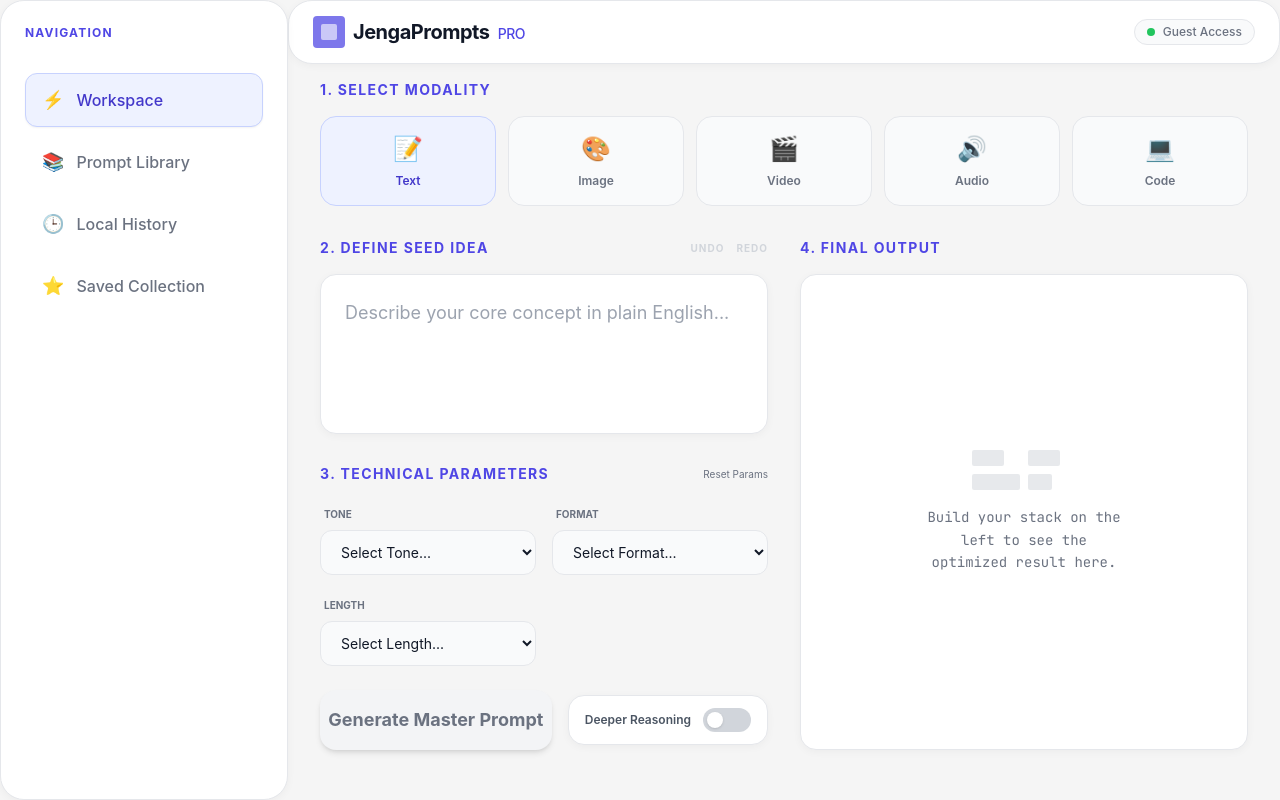
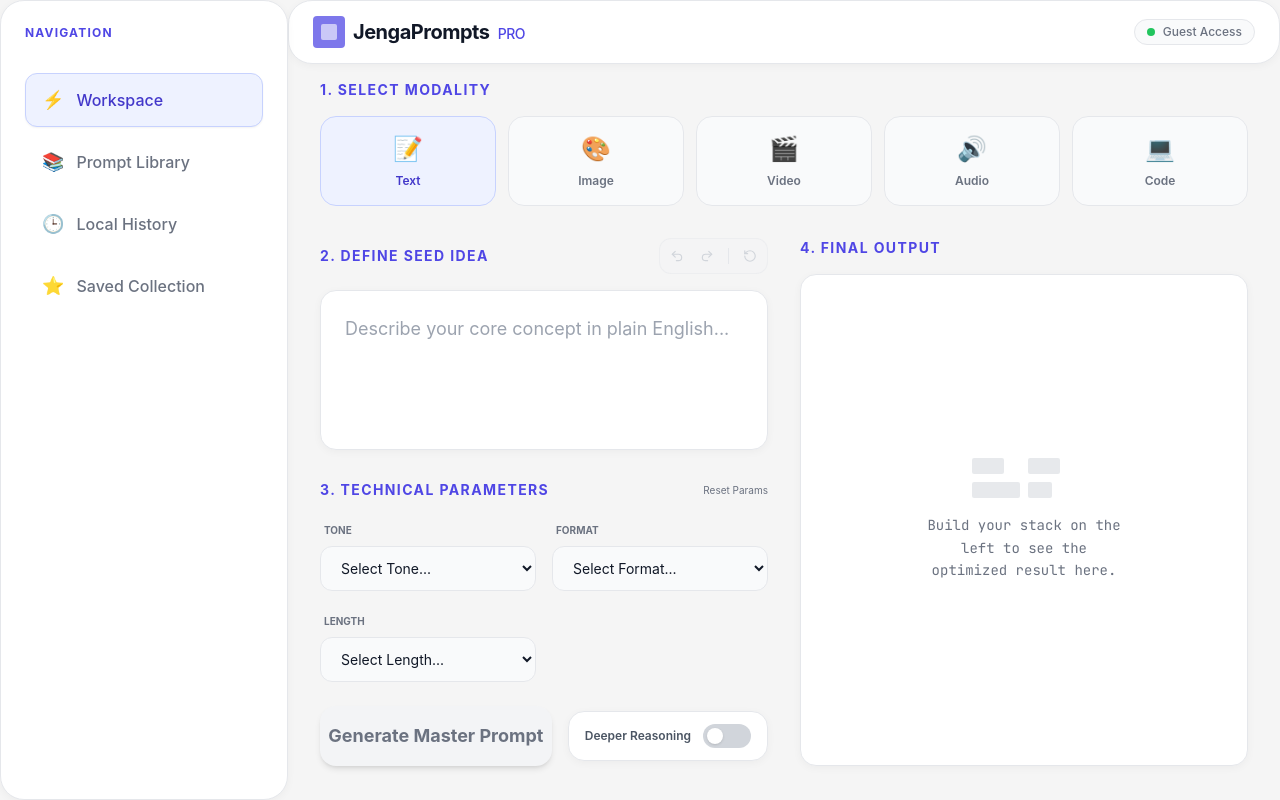
Before and after one commit to ja154/New-jengaPrompts, a React (Vite) app: page / in a window 1280 px wide. Built offline with nearby package versions, Linux system fonts and the light colour scheme.

Commit message:
feat: Add undo/redo functionality to workspace
Implements undo and redo capabilities for the workspace state. This allows users to revert to previous states and reapply them, enhancing the prompt engineering workflow.

Includes the addition of `lucide-react` for UI icons.

```diff
--- a/components/Workspace.tsx
+++ b/components/Workspace.tsx
@@ -1,5 +1,6 @@
 
 import React, { useState, useEffect, useRef, useCallback } from 'react';
+import { Undo2, Redo2, RotateCcw } from 'lucide-react';
 import { MODALITIES, MODALITY_SPECIFIC_CONTROLS } from '../constants';
 import { Modality, WorkspaceState, GeneratedPrompt, PromptTemplate } from '../types';
 import { enhancePrompt, convertToJSON } from '../geminiService';
@@ -23,37 +24,108 @@
   const [past, setPast] = useState<WorkspaceState[]>([]);
   const [future, setFuture] = useState<WorkspaceState[]>([]);
 
+  const stateRef = useRef(state);
+  const isTypingRef = useRef(false);
+  const typingTimerRef = useRef<NodeJS.Timeout | null>(null);
+
+  useEffect(() => {
+    stateRef.current = state;
+  }, [state]);
+
   const updateState = useCallback((updater: (prev: WorkspaceState) => WorkspaceState) => {
     setState(prev => {
       const next = updater(prev);
-      if (
-        prev.seed !== next.seed ||
+
+      const seedChanged = prev.seed !== next.seed;
+      const othersChanged =
         prev.modality !== next.modality ||
-        JSON.stringify(prev.params) !== JSON.stringify(next.params) ||
-        prev.isThinking !== next.isThinking
-      ) {
+        prev.isThinking !== next.isThinking ||
+        JSON.stringify(prev.params) !== JSON.stringify(next.params);
+
+      // Side effects should ideally be outside setState, but for atomicity we check here
+      // and we'll use a separate effect or a stable callback to update history.
+      // However, to keep it simple and reactive to the actual state change:
+      if (othersChanged) {
         setPast(p => [...p, prev].slice(-50));
         setFuture([]);
+        isTypingRef.current = false;
+        if (typingTimerRef.current) clearTimeout(typingTimerRef.current);
+      } else if (seedChanged) {
+        if (!isTypingRef.current) {
+          setPast(p => [...p, prev].slice(-50));
+          setFuture([]);
+          isTypingRef.current = true;
+        }
+
+        if (typingTimerRef.current) clearTimeout(typingTimerRef.current);
+        typingTimerRef.current = setTimeout(() => {
+          isTypingRef.current = false;
+        }, 1000);
       }
+
       return next;
     });
   }, []);
 
-  const handleUndo = () => {
-    if (past.length === 0) return;
-    const previous = past[past.length - 1];
-    setPast(prev => prev.slice(0, prev.length - 1));
-    setFuture(prev => [state, ...prev]);
-    setState(previous);
-  };
+  const handleUndo = useCallback(() => {
+    setPast(currentPast => {
+      if (currentPast.length === 0) return currentPast;
+      const newPast = [...currentPast];
+      const prevState = newPast.pop()!;
 
-  const handleRedo = () => {
-    if (future.length === 0) return;
-    const next = future[0];
-    setFuture(prev => prev.slice(1));
-    setPast(prev => [...prev, state]);
-    setState(next);
-  };
+      setFuture(currentFuture => [stateRef.current, ...currentFuture]);
+      setState(prevState);
+
+      isTypingRef.current = false;
+      if (typingTimerRef.current) clearTimeout(typingTimerRef.current);
+
+      return newPast;
+    });
+  }, []);
+
+  const handleRedo = useCallback(() => {
+    setFuture(currentFuture => {
+      if (currentFuture.length === 0) return currentFuture;
+      const newFuture = [...currentFuture];
+      const nextState = newFuture.shift()!;
+
+      setPast(currentPast => [...currentPast, stateRef.current].slice(-50));
+      setState(nextState);
+
+      isTypingRef.current = false;
+      if (typingTimerRef.current) clearTimeout(typingTimerRef.current);
+
+      return newFuture;
+    });
+  }, []);
+
+  // Keyboard shortcuts for Undo/Redo
+  useEffect(() => {
+    const handleKeyDown = (e: KeyboardEvent) => {
+      const isZ = e.key.toLowerCase() === 'z';
+      const isY = e.key.toLowerCase() === 'y';
+      const isMod = e.ctrlKey || e.metaKey;
+
+      if (isMod && isZ) {
+        if (e.shiftKey) {
+          e.preventDefault();
+          handleRedo();
+        } else {
+          // Only prevent default if we're not in an input/textarea
+          // or if we want to override the browser's native undo
+          // For this app, we want to override it to handle the whole state
+          e.preventDefault();
+          handleUndo();
+        }
+      } else if (isMod && isY) {
+        e.preventDefault();
+        handleRedo();
+      }
+    };
+
+    window.addEventListener('keydown', handleKeyDown);
+    return () => window.removeEventListener('keydown', handleKeyDown);
+  }, [handleUndo, handleRedo]);
 
   const [output, setOutput] = useState('');
   const [jsonOutput, setJsonOutput] = useState<string | null>(null);
@@ -201,20 +273,31 @@
           <div className="space-y-4">
             <div className="flex items-center justify-between">
               <h2 className="text-sm font-bold uppercase tracking-widest text-indigo-600">2. Define Seed Idea</h2>
-              <div className="flex items-center gap-3">
+              <div className="flex items-center gap-1 bg-gray-100/50 p-1 rounded-xl border border-gray-200/50">
                 <button
                   onClick={handleUndo}
                   disabled={past.length === 0}
-                  className={`text-[10px] font-bold uppercase tracking-widest transition-colors ${past.length === 0 ? 'text-gray-300 cursor-not-allowed' : 'text-indigo-500 hover:text-indigo-700'}`}
+                  title="Undo (Ctrl+Z)"
+                  className={`p-1.5 rounded-lg transition-all ${past.length === 0 ? 'text-gray-300 cursor-not-allowed' : 'text-indigo-600 hover:bg-white hover:shadow-sm active:scale-95'}`}
                 >
-                  Undo
+                  <Undo2 size={14} />
                 </button>
                 <button
                   onClick={handleRedo}
                   disabled={future.length === 0}
-                  className={`text-[10px] font-bold uppercase tracking-widest transition-colors ${future.length === 0 ? 'text-gray-300 cursor-not-allowed' : 'text-indigo-500 hover:text-indigo-700'}`}
+                  title="Redo (Ctrl+Y)"
+                  className={`p-1.5 rounded-lg transition-all ${future.length === 0 ? 'text-gray-300 cursor-not-allowed' : 'text-indigo-600 hover:bg-white hover:shadow-sm active:scale-95'}`}
                 >
-                  Redo
+                  <Redo2 size={14} />
+                </button>
+                <div className="w-px h-4 bg-gray-200 mx-1" />
+                <button
+                  onClick={() => updateState(prev => ({ ...prev, seed: '' }))}
+                  disabled={!state.seed}
+                  title="Clear Seed"
+                  className={`p-1.5 rounded-lg transition-all ${!state.seed ? 'text-gray-300 cursor-not-allowed' : 'text-gray-500 hover:text-red-600 hover:bg-white hover:shadow-sm active:scale-95'}`}
+                >
+                  <RotateCcw size={14} />
                 </button>
               </div>
             </div>
--- a/package.json
+++ b/package.json
@@ -10,8 +10,9 @@
     "lint": "tsc --noEmit"
   },
   "dependencies": {
+    "@google/genai": "^1.38.0",
+    "lucide-react": "^0.577.0",
     "react": "^19.2.4",
-    "@google/genai": "^1.38.0",
     "react-dom": "^19.2.4"
   },
   "devDependencies": {
```
Also changed, not shown: 1 other file (tests, documents, lock files or other folders).
